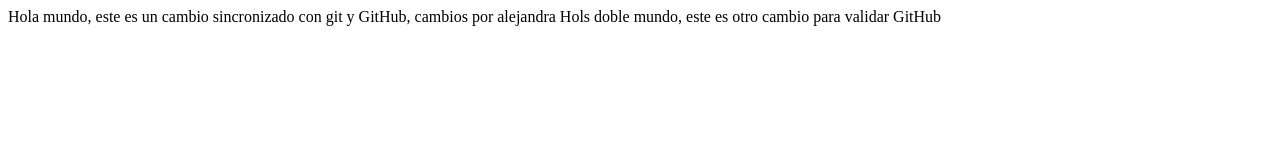
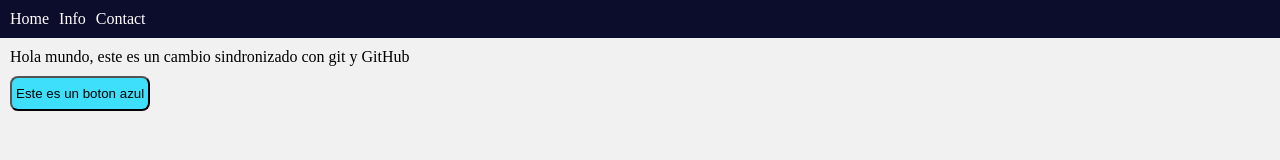
Before and after one commit to AlejandraNanezP/Ejemplo-git, a plain HTML site: page index.html in a window 1280 px wide. Drawn offline with Linux system fonts and the light colour scheme.

Commit message:
Cambiarle el color al boton

```diff
--- a/index.html
+++ b/index.html
@@ -1,10 +1,23 @@
 <!DOCTYPE html>
 <html lang="es">
     <head>
-        <title> Hola mundo </title>
+        <meta charset="UTF=8"/>
+        <link rel="stylesheet" href="styles.css"/>
+        <title> Document </title>
     </head>
     <body>
-        Hola mundo, este es un cambio sincronizado con git y GitHub, cambios por alejandra
-        Hols doble mundo, este es otro cambio para validar GitHub
+        <div class="navbar">
+            <ul>
+                <li>Home</li>
+                <li>Info</li>
+                <li>Contact</li>
+            </ul>
+        </div>
+        <div class="container">
+            <p>Hola mundo, este es un cambio sindronizado con git y GitHub</p>
+            <div class="actions">
+                <button>Este es un boton azul</button>
+            </div>
+        </div>
     </body>
 </html>
--- /dev/null
+++ b/styles.css
@@ -0,0 +1,41 @@
+* {
+  margin: 0;
+  padding: 0;
+  box-sizing: border-box;
+}
+
+body {
+  background-color: rgb(241, 241, 241);
+}
+
+button {
+  background-color: rgb(62, 223, 251);
+  color: black;
+  padding: 8px 4px;
+  border-radius: 8px;
+  cursor: pointer;
+  margin: 10px 0px;
+}
+
+.container {
+  display: flex;
+  flex-direction: column;
+  margin: 10px;
+}
+
+.actions {
+  display: flex;
+  justify-content: start;
+}
+
+.navbar {
+  background-color: rgb(12, 12, 45);
+  color: white;
+}
+
+ul {
+  display: flex;
+  list-style: none;
+  gap: 10px;
+  padding: 10px;
+}
```
